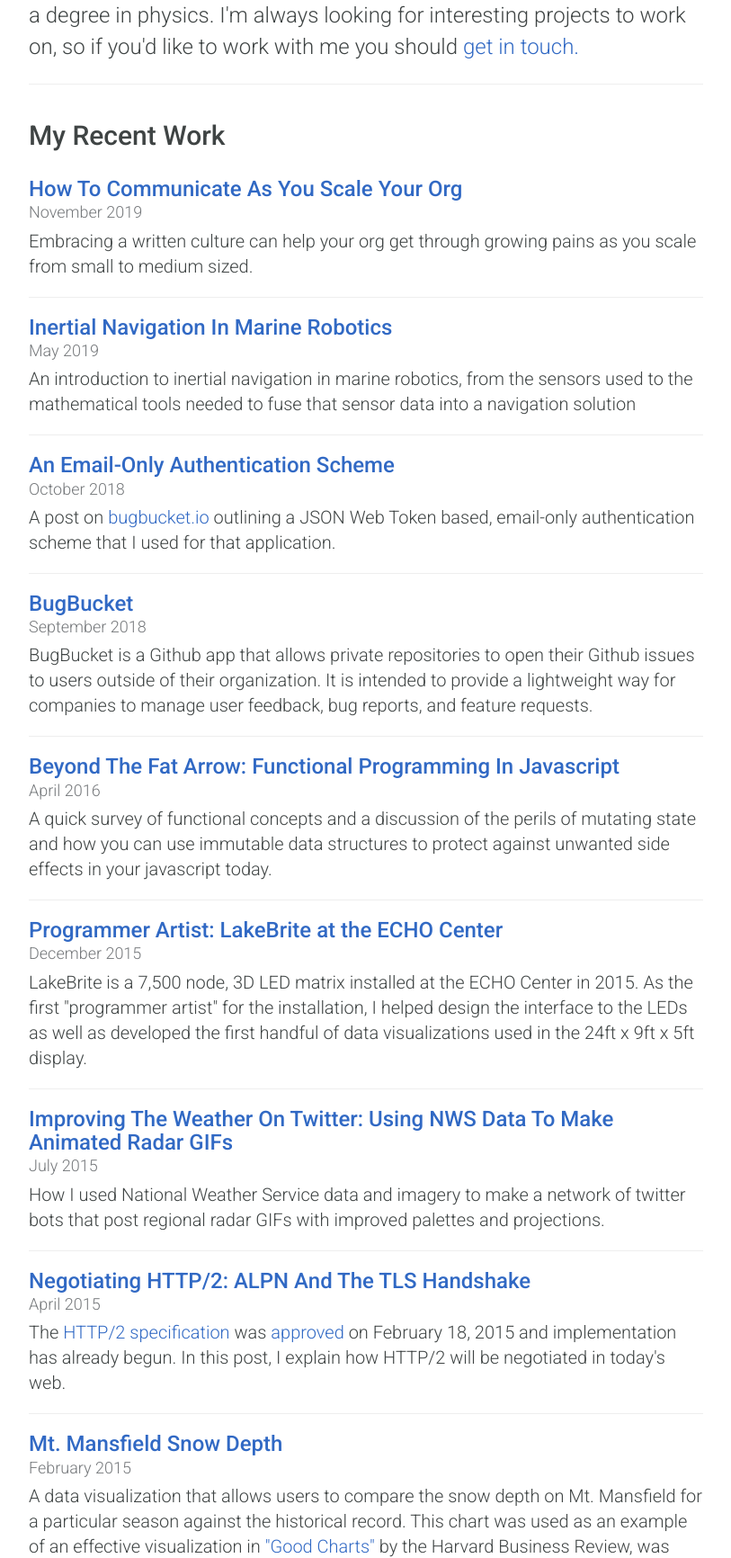
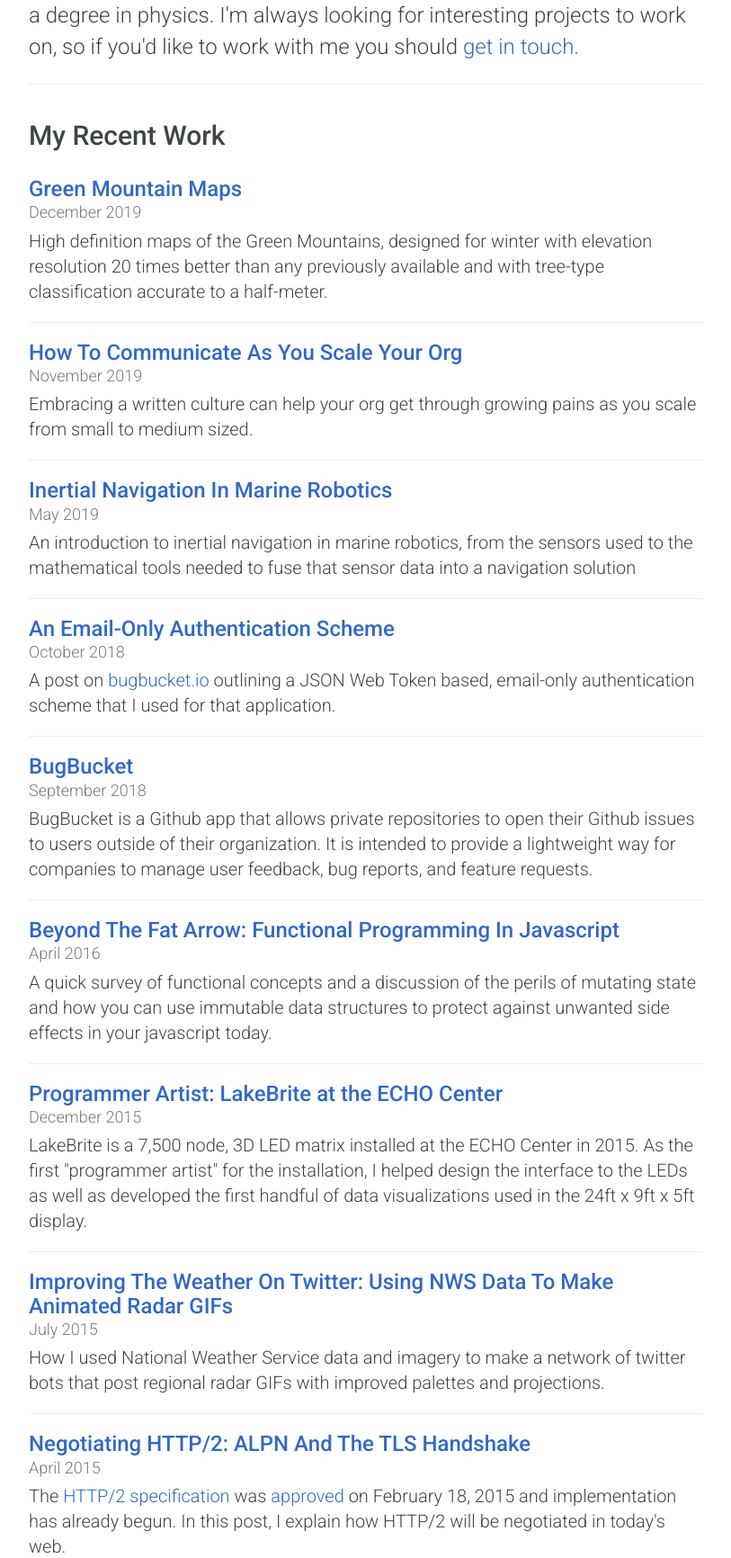
Before and after one commit to mattparrilla/mattparrilla.github.io, a Flask app: page / in a window 1280 px wide. Shown: the part 306-2038 px from the top of the page at 90% size, without its empty margins (233-1046 px from the left). Run offline with Flask 2, Linux system fonts and the light colour scheme; some libraries are stand-ins or nearby versions; some web fonts are replaced.

Commit message:
Add Green Mountain Maps to homepage

```diff
--- a/templates/index.html
+++ b/templates/index.html
@@ -15,6 +15,15 @@
     <div class="col-sm-10 col-sm-offset-1 col-md-8 col-md-offset-2">
       <h2 id="recent-work">My Recent Work</h2>
 
+      <div class="project">
+        <h3><a href="/green-mountain-maps">Green Mountain Maps</a></h3>
+        <p class="date">December 2019</p>
+        <p>High definition maps of the Green Mountains, designed for winter with
+        elevation resolution 20 times better than any previously available and
+        with tree-type classification accurate to a half-meter.</p>
+      </div>
+
+      <hr>
       <div class="project">
         <h3><a href="/post/how-to-communicate-as-you-scale-your-org">How To Communicate As You Scale Your Org</a></h3>
         <p class="date">November 2019</p>
```
Also changed, not shown: build/index.html (+9 -0 lines).
